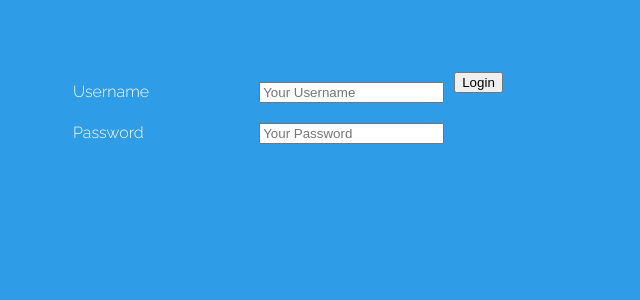
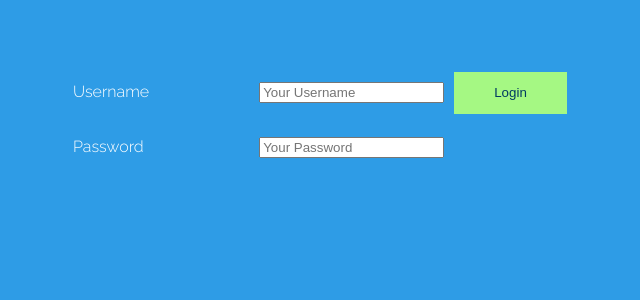
Before and after one commit to dhoelzer/Silky, an Angular app: page / in a window 1280 px wide. Shown: the top 300 px of the page, without its empty margins (9-649 px from the left). Built offline with nearby package versions, Linux system fonts and the light colour scheme; no server answers.

Commit message:
Some CSS touchups and silencing the console logging on the server side

```diff
--- a/service.js
+++ b/service.js
@@ -53,7 +53,6 @@ app.post('/api/login', function(req, res) {
     var sessionID = genSessionID(32);
     res.send({"authToken":sessionID});
     valid_sessions.push(sessionID);
-    console.log(valid_sessions);
     return
   }
 res.send({"Authenticated":false});
@@ -72,7 +71,6 @@ app.get('/api/topTalkers', function(req, res) {
   var startTime = (new Date / 1000) - 3600;
   var topTenCommand = "rwfilter --type all --proto=0-255 --start-date="+startTime+" --pass=stdout | rwstats --count 10 --fields sip,proto --no-titles --delimited=, --values=packets --top --no-columns --no-final-delimiter | awk  -F, 'BEGIN{print \"[\"; separator=\"\";};{print separator\"{\\\"source\\\":\\\"\"$1\"\\\", \\\"protocol\\\":\"$2\", \\\"packets\\\":\"$3\", \\\"_percent\\\":\"$4\", \\\"_tally\\\":\"$5\"}\";separator=\",\"}END{print \"]\";}'";
 
-  console.log(req)
   if(!authorized(req)){
     res.send({"Not Authorized":''});
     return
@@ -177,6 +175,6 @@ app.get('/api/food', function (req, res) {
 
 // HTTP listener
 app.listen(3000, function () {
-    console.log('Silk query service listening on port 3000!');
+    console.log('Silky is running.');
 });
 module.exports = app;
--- a/src/app/home/home.component.css
+++ b/src/app/home/home.component.css
@@ -36,13 +36,3 @@ input.txt {
 	width: 80%;
 	margin-bottom: 2em;
 }
-
-input.btn {
-	border: 0;
-	display: block;
-	padding: 1em 3em;
-	background: #a5f883;
-	color: #003a61;
-	margin-bottom: 1em;
-	cursor: pointer;
-}
--- a/src/styles.css
+++ b/src/styles.css
@@ -23,6 +23,16 @@ ul li a {
 	font-size: 1.5em;
 }
 
+button  {
+	border: 0;
+	display: block;
+	padding: 1em 3em;
+	background: #a5f883;
+	color: #003a61;
+	margin-bottom: 1em;
+	cursor: pointer;
+}
+
 a {
 	color: #fff;
 	text-decoration: none;
```
